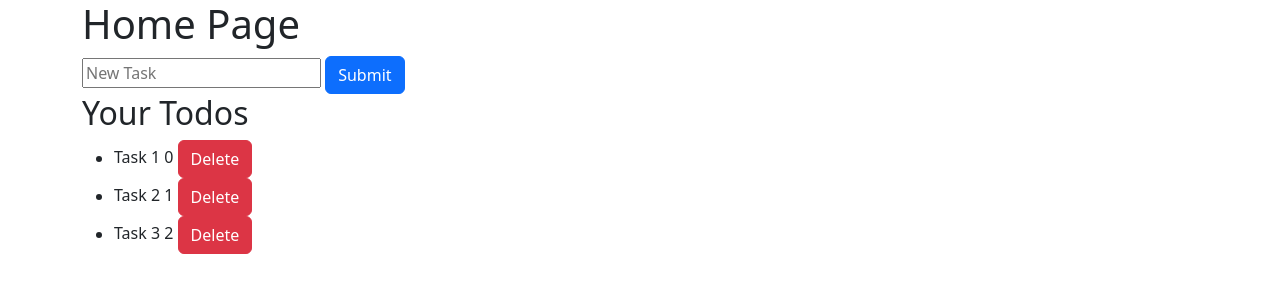
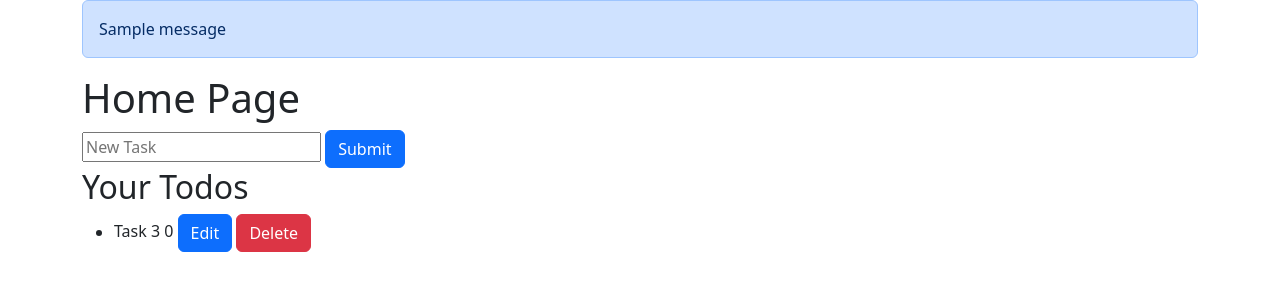
Before and after one commit to McCorsa/backend-basics-demo, a Flask app: page / in a window 1280 px wide. Shown: the top 300 px of the page. Run offline with Flask 3, Linux system fonts and the light colour scheme; one stand-in notice (Sample message) is shown.

Commit message:
A bunch of changes

```diff
--- a/py-flask-todo/app.py
+++ b/py-flask-todo/app.py
@@ -1,6 +1,7 @@
-from flask import Flask, redirect, render_template, request
+from flask import Flask, redirect, render_template, request, flash
 
 app = Flask(__name__)
+app.secret_key = "supersecretkey"
 
 logged_in = True;
 todos = ["Task 1", "Task 2", "Task 3"]
@@ -19,13 +20,24 @@ def login():
 def add_todo():
     print(request.form["newtask"])
     todos.append(request.form["newtask"])
+    flash("Successfully added new task " + request.form["newtask"])
     return redirect("/")
 
-@app.route("/edit/<int:id>/<new_value>")
-def edit_todo(id, new_value):
-    return f'Editing todo with id {id} to become new_value {new_value}'
+@app.route("/edit/<int:id>/", methods=["GET", "POST"])
+def edit_todo(id):
+    if request.method == "GET":
+        return render_template("edit.html", id=id, todo=todos[id])
+    elif request.method == "POST":
+        todos[id] = request.form["newtask"]
+        flash("Task with id " + str(id) + " has been renamed to " + request.form["newtask"])
+        return redirect("/")
 
-@app.route("/delete/<deltodo>")
-def delete_todo(deltodo):
-    todos.remove(deltodo)
+# @app.route("/edit/<int:id>/<new_value>")
+# def edit_todo(id, new_value):
+#     return f'Editing todo with id {id} to become new_value {new_value}'
+
+@app.route("/delete/<int:id>")
+def delete_todo(id):
+    todos.pop(id)
+    flash("Successfully deleted todo with id " + str(id))
     return redirect("/")
--- a/py-flask-todo/templates/home.html
+++ b/py-flask-todo/templates/home.html
@@ -9,7 +9,7 @@
     <h2>Your Todos</h2>
     <ul>
         {% for todo in todos %}
-            <li>{{todo}} {{todos.index(todo)}} <a class="btn btn-danger" href="/delete/{{todo}}">Delete</a></li>
+            <li>{{todo}} {{todos.index(todo)}} <a class="btn btn-primary" href="/edit/{{todos.index(todo)}}">Edit</a> <a class="btn btn-danger" href="/delete/{{todos.index(todo)}}">Delete</a></li>
         {% endfor %}
     </ul>
 {% endblock %}
--- a/py-flask-todo/templates/layout.html
+++ b/py-flask-todo/templates/layout.html
@@ -7,6 +7,9 @@
         <link href="https://cdn.jsdelivr.net/npm/bootstrap@5.3.0-alpha3/dist/css/bootstrap.min.css" rel="stylesheet" integrity="sha384-KK94CHFLLe+nY2dmCWGMq91rCGa5gtU4mk92HdvYe+M/SXH301p5ILy+dN9+nJOZ" crossorigin="anonymous">
     </head>
     <body class="container">
+        {% for message in get_flashed_messages() %}
+            <div class="alert alert-primary">{{message}}</div>
+        {% endfor %}
         {% block body %}{% endblock %}
         <script src="https://cdn.jsdelivr.net/npm/bootstrap@5.3.0-alpha3/dist/js/bootstrap.bundle.min.js" integrity="sha384-ENjdO4Dr2bkBIFxQpeoTz1HIcje39Wm4jDKdf19U8gI4ddQ3GYNS7NTKfAdVQSZe" crossorigin="anonymous"></script>
     </body>
```
Also changed, not shown: py-flask-todo/templates/edit.html (added, +9 -0 lines).
